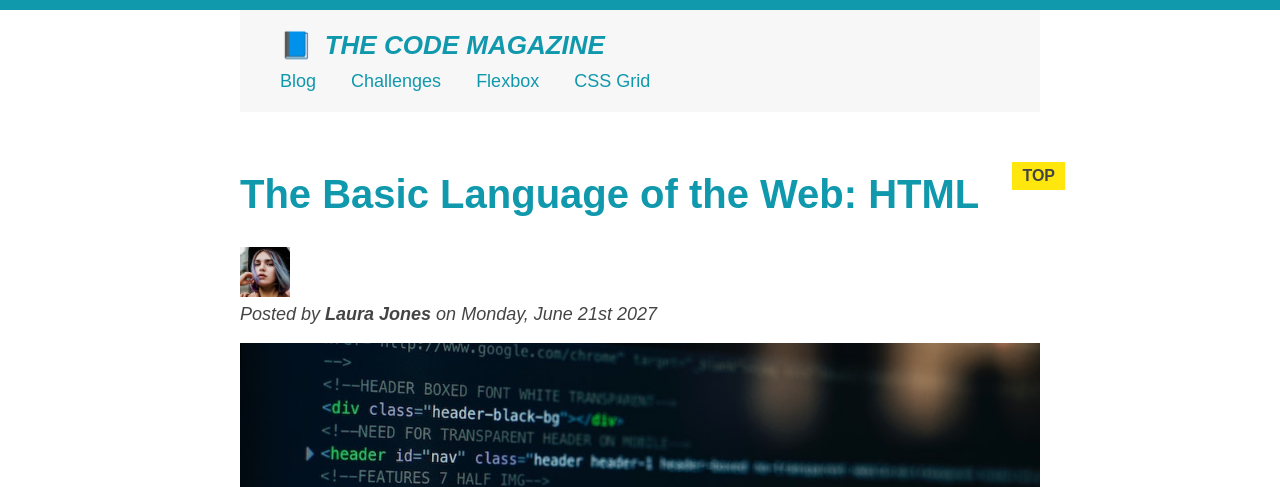
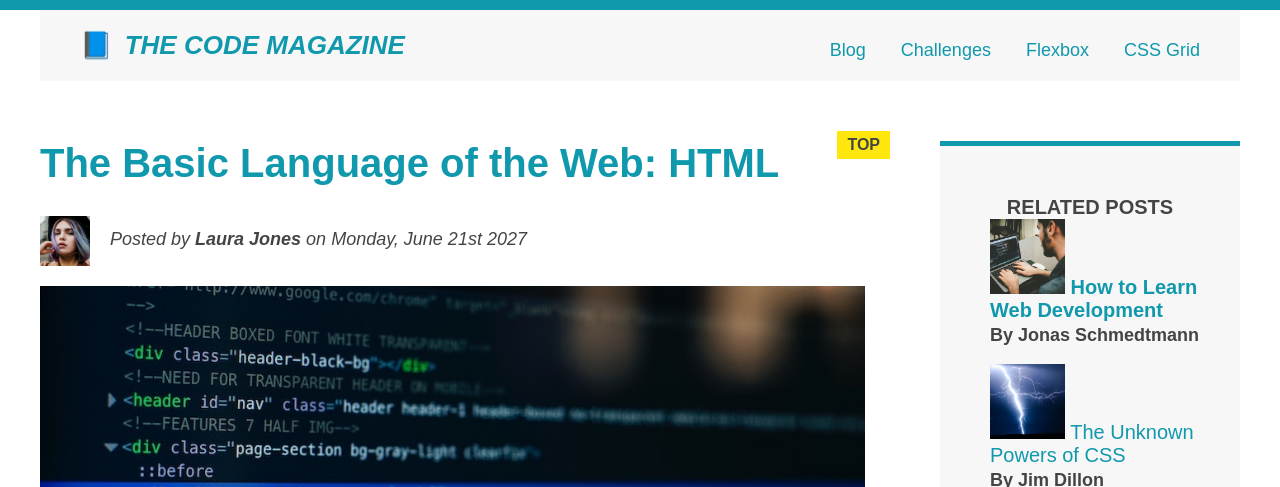
Before and after one commit to SwarajKaran/CSS-Layouts, a plain HTML site: page index.html in a window 1280 px wide. Shown: the top 487 px of the page. Drawn offline with Linux system fonts and the light colour scheme.

Commit message:
float layout, collapsing, clear fix

```diff
--- a/index.html
+++ b/index.html
@@ -18,7 +18,7 @@
     -->
 
     <div class="container">
-      <header class="main-header">
+      <header class="main-header clearfix">
         <h1>📘 The Code Magazine</h1>
 
         <nav>
@@ -28,6 +28,7 @@
           <a href="#">Flexbox</a>
           <a href="#">CSS Grid</a>
         </nav>
+        <!-- <div class="clear"></div> -->
       </header>
 
       <article>
@@ -39,9 +40,10 @@
             alt="Headshot of Laura Jones"
             height="50"
             width="50"
+            class="author-img"
           />
 
-          <p id="author">
+          <p id="author" class="author">
             Posted by <strong>Laura Jones</strong> on Monday, June 21st 2027
           </p>
 
--- a/style.css
+++ b/style.css
@@ -14,7 +14,7 @@ body {
 }
 
 .container {
-  width: 800px;
+  width: 1200px;
   /* margin-left: auto;
   margin-right: auto; */
   margin: 0 auto;
@@ -136,9 +136,9 @@ li:last-child {
   list-style: none;
 }
 
-body {
-  /* background-color: orangered; */
-}
+/* body {
+  background-color: orangered;
+} */
 
 /* .first-li {
   font-weight: bold;
@@ -152,9 +152,9 @@ li:last-child {
   font-style: italic;
 }
 
-li:nth-child(even) {
-  /* color: red; */
-}
+/* li:nth-child(even) {
+  color: red;
+} */
 
 /* Misconception: this won't work! */
 article p:first-child {
@@ -222,9 +222,9 @@ h1::first-letter {
   margin-right: 5px;
 }
 
-h3 + p::first-line {
-  /* color: red; */
-}
+/* h3 + p::first-line {
+  color: red;
+} */
 
 h2 {
   /* background-color: orange; */
@@ -265,3 +265,40 @@ footer p {
 nav p {
   font-size: 18px;
 } */
+
+/* FLOATS */
+.author-img {
+  float: left;
+  margin-bottom: 20px;
+}
+.author {
+  /* padding-left: 80px; */
+  float: left;
+  margin-top: 10px;
+  margin-left: 20px;
+}
+h1 {
+  float: left;
+}
+nav {
+  float: right;
+}
+/* .clear {
+  clear: both;
+} */
+.clearfix::after {
+  content: "";
+  clear: both;
+  display: block;
+}
+article {
+  width: 825px;
+  float: left;
+}
+aside {
+  width: 300px;
+  float: right;
+}
+footer {
+  clear: both;
+}
```
